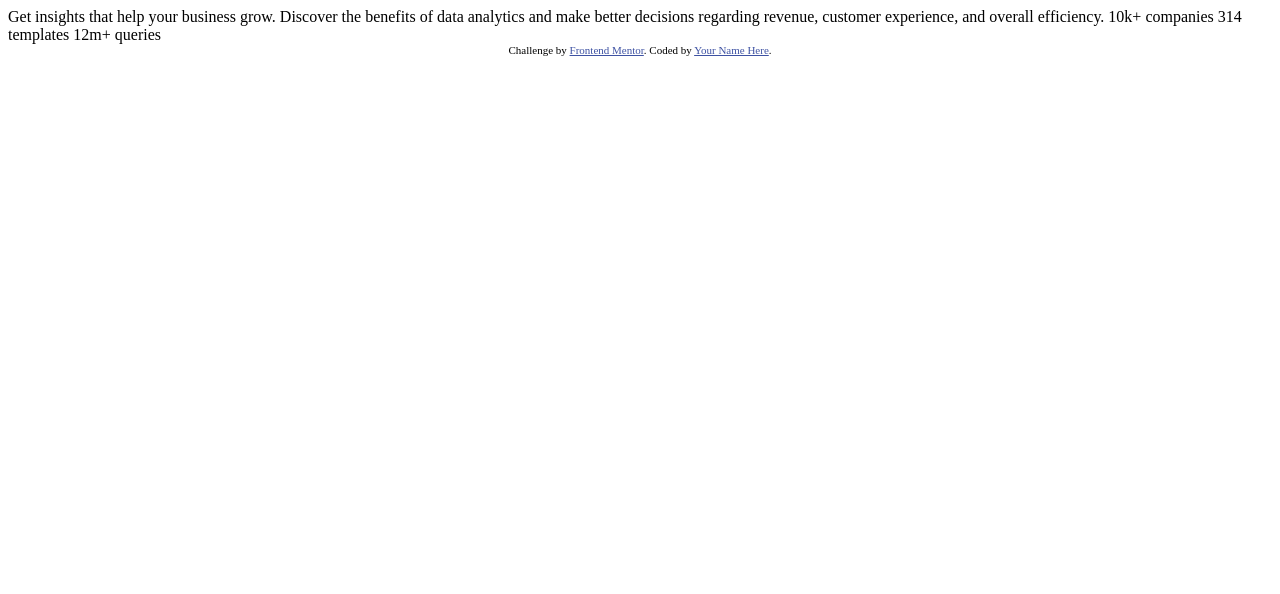
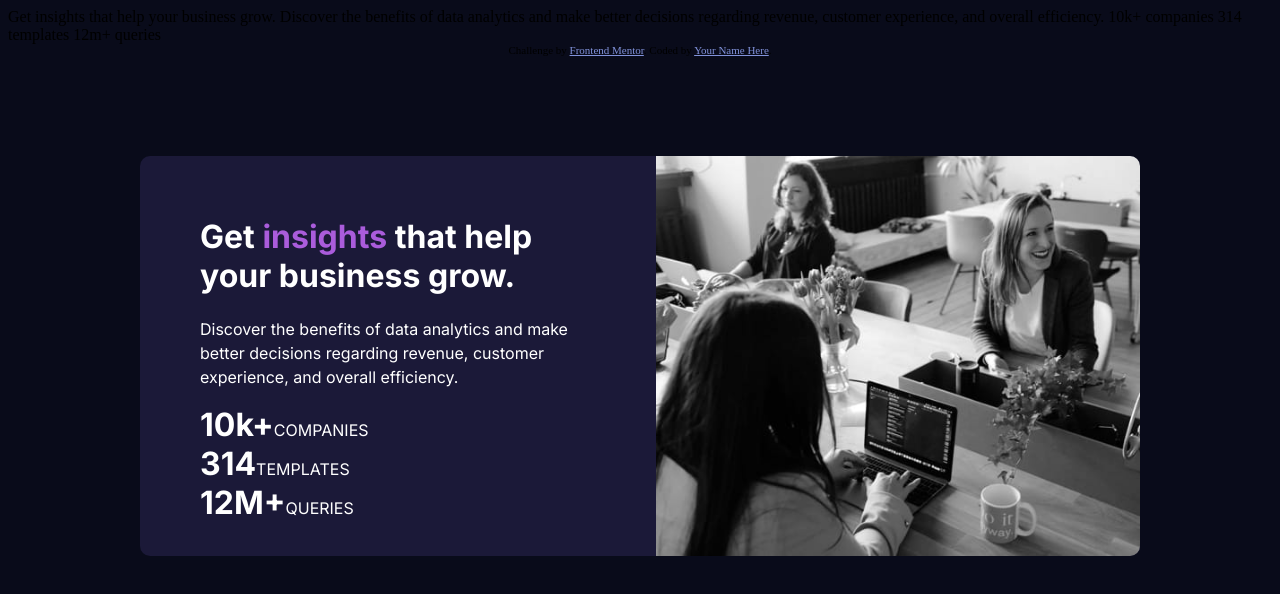
Before and after one commit to syedmazharaliraza/WebDevPractice, a plain HTML site: page CardCompChallenge/stats-preview-card-component-main/index.html in a window 1280 px wide. Drawn offline with Linux system fonts and the light colour scheme.

Commit message:
cardupdate

```diff
--- a/CardCompChallenge/stats-preview-card-component-main/index.html
+++ b/CardCompChallenge/stats-preview-card-component-main/index.html
@@ -7,11 +7,55 @@
   <link rel="icon" type="image/png" sizes="32x32" href="./images/favicon-32x32.png">
 
   <title>Frontend Mentor | Stats preview card component</title>
+  <link rel="preconnect" href="https://fonts.gstatic.com">
+  <link href="https://fonts.googleapis.com/css2?family=Inter:wght@400;700&display=swap" rel="stylesheet">
 
   <!-- Feel free to remove these styles or customise in your own stylesheet 👍 -->
   <style>
     .attribution { font-size: 11px; text-align: center; }
-    .attribution a { color: hsl(228, 45%, 44%); }
+    .attribution a { color: hsl(228, 55%, 68%); }
+
+    body {
+      background-color: hsl(233, 47%, 7%);
+    }
+    .container {
+    margin: 100px auto;
+    background-color: hsl(244, 38%, 16%);
+    height: 400px;
+    width:1000px;
+    position: relative;
+    border-radius: 10px;
+    color:white;
+    }
+    img {
+    height: 400px;
+    right: 0px;
+    position: absolute;
+    border-radius: 0px 10px 10px 0px;
+
+    }
+    .left-container {
+    width: 400px;
+    padding: 40px 60px;
+    font-family: 'Inter', sans-serif;
+    }
+    .insight {
+      color: hsl(277, 64%, 61%);
+    }
+    .left-title {
+      font-weight: 100px;
+    }
+    .left-body {
+      line-height: 1.5;
+    font-weight: 300;
+    font-size: 16px;
+    }
+    .bottom-left-container {
+      width: 400px;
+    }
+    .inline {
+      display: inline;
+    }
   </style>
 </head>
 <body>
@@ -29,5 +73,23 @@
     Challenge by <a href="https://www.frontendmentor.io?ref=challenge" target="_blank">Frontend Mentor</a>.
     Coded by <a href="#">Your Name Here</a>.
   </div>
+  <div class="container">
+    <img src="images/image-header-desktop.jpg">
+    <div class="left-container">
+    <h1 class="left-title"> Get <span class="insight">insights</span> that help your business grow. </h1>
+    <p class="left-body"> Discover the benefits of data analytics and make better decisions
+      regarding revenue, customer experience, and overall efficiency. </p>
+      <div class="bottom-left-container">
+        <div>
+        <h1 class="inline">10k+</h1><p class="inline">COMPANIES</p>
+        </div>
+      <div>
+        <h1 class="inline">314</h1><p class="inline">TEMPLATES</p>
+      </div>
+      <div>
+        <h1 class="inline">12M+</h1><p class="inline">QUERIES</p>
+      </div>
+      </div>
+  </div>
 </body>
 </html>
```
